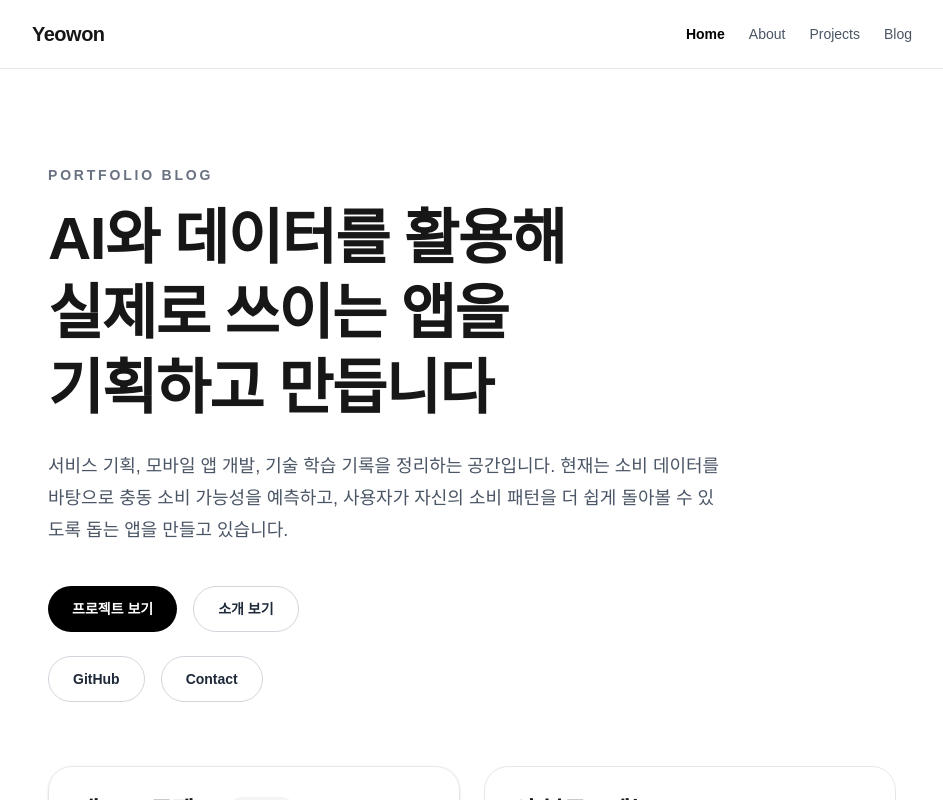
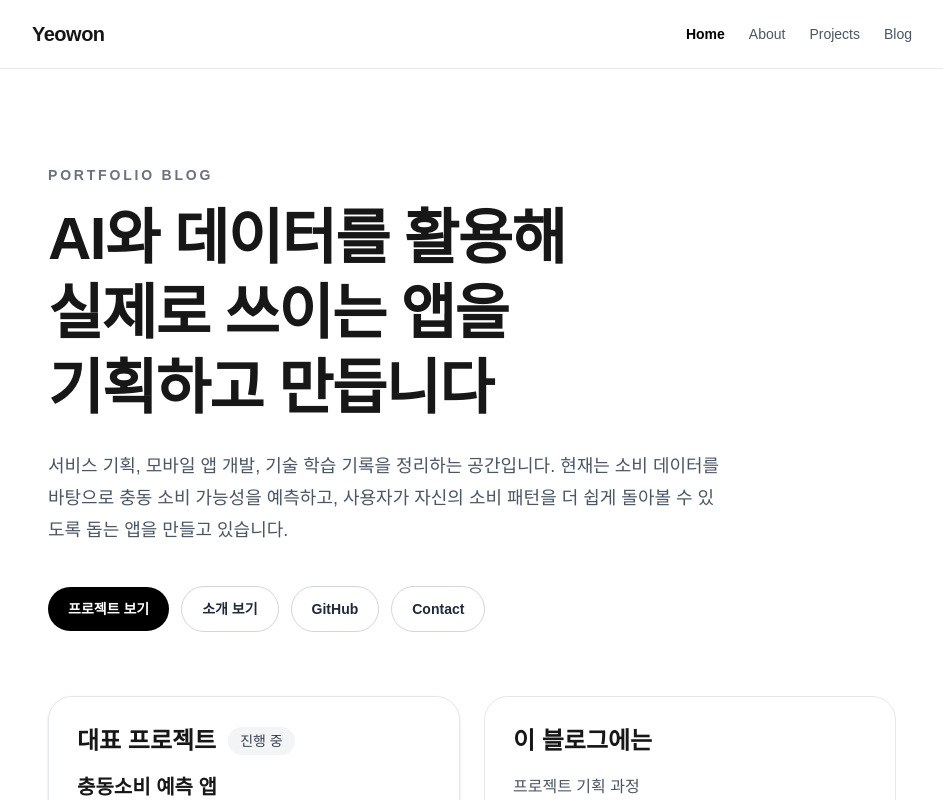
Before and after one commit to yeowon083/my-portfolio-blog, a Next.js app: page / in a window 1280 px wide. Shown: the top 800 px of the page, without its empty margins (168-1111 px from the left). Built offline with nearby package versions, Linux system fonts and the light colour scheme.

Commit message:
make home buttons one line

```diff
--- a/app/page.tsx
+++ b/app/page.tsx
@@ -23,35 +23,33 @@
           있습니다.
         </p>
 
-        <div className="flex flex-wrap gap-4 mb-6">
+        <div className="flex flex-nowrap items-center gap-3 mb-16 overflow-x-auto">
           <Link
             href="/projects"
-            className="inline-flex items-center rounded-full bg-black px-6 py-3 text-sm font-semibold text-white transition hover:opacity-85"
+            className="inline-flex shrink-0 items-center rounded-full bg-black px-5 py-3 text-sm font-semibold text-white transition hover:opacity-85"
           >
             프로젝트 보기
           </Link>
 
           <Link
             href="/about"
-            className="inline-flex items-center rounded-full border border-gray-300 px-6 py-3 text-sm font-semibold text-gray-800 transition hover:bg-gray-100"
+            className="inline-flex shrink-0 items-center rounded-full border border-gray-300 px-5 py-3 text-sm font-semibold text-gray-800 transition hover:bg-gray-100"
           >
             소개 보기
           </Link>
-        </div>
 
-        <div className="flex flex-wrap gap-4 mb-16">
           <a
             href="https://github.com/yeowon083"
             target="_blank"
             rel="noreferrer"
-            className="inline-flex items-center rounded-full border border-gray-300 px-6 py-3 text-sm font-semibold text-gray-800 transition hover:bg-gray-100"
+            className="inline-flex shrink-0 items-center rounded-full border border-gray-300 px-5 py-3 text-sm font-semibold text-gray-800 transition hover:bg-gray-100"
           >
             GitHub
           </a>
 
           <a
-            href="mailto:yeowon083@gmail.com"
-            className="inline-flex items-center rounded-full border border-gray-300 px-6 py-3 text-sm font-semibold text-gray-800 transition hover:bg-gray-100"
+            href="mailto:yeowon083 @gmail.com"
+            className="inline-flex shrink-0 items-center rounded-full border border-gray-300 px-5 py-3 text-sm font-semibold text-gray-800 transition hover:bg-gray-100"
           >
             Contact
           </a>
```
